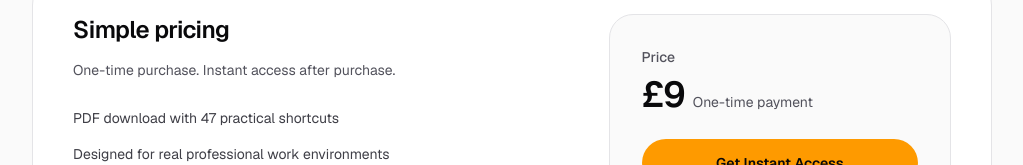
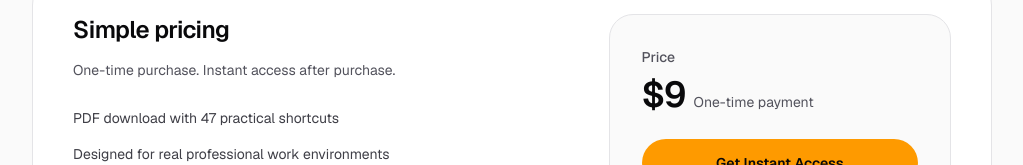
Before and after one commit to PatchLore/saaspertise, a Next.js app in the folder web/: page /courses/career-shortcuts in a window 1280 px wide. Shown: the part 2087-2252 px from the top of the page, without its empty margins (128-1151 px from the left). Built offline with nearby package versions, Linux system fonts and the light colour scheme.

Commit message:
chore: update excel shortcuts price to

```diff
--- a/web/app/courses/career-shortcuts/page.tsx
+++ b/web/app/courses/career-shortcuts/page.tsx
@@ -224,7 +224,7 @@ export default function CareerShortcutsCoursePage() {
                     </div>
                     <div className="mt-2 flex items-baseline gap-2">
                       <div className="text-4xl font-semibold tracking-tight text-zinc-950">
-                        £9
+                        $9
                       </div>
                       <div className="text-sm text-zinc-600">One-time payment</div>
                     </div>
--- a/web/app/courses/page.tsx
+++ b/web/app/courses/page.tsx
@@ -9,7 +9,7 @@ const products = [
     href: "/courses/career-shortcuts",
     title: "47 Excel Shortcuts That Make You Look Senior at Work",
     format: "PDF download",
-    price: "£9",
+    price: "$9",
     description:
       "A concise, professional cheat sheet of practical Excel shortcuts used in real corporate workflows. Designed to help you work faster, reduce manual steps, and keep spreadsheets clean and credible.",
     cta: "Get Instant Access",
```
